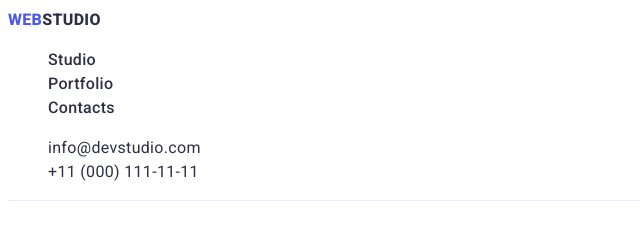
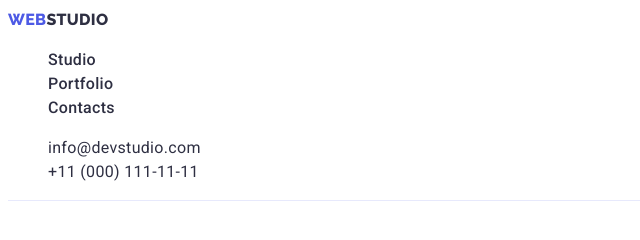
Before and after one commit to roLLlyTHuK/goit-markup-hw-02, a plain HTML site: page index.html in a window 1280 px wide. Shown: the top 240 px of the page, 0-640 px from the left. Drawn offline with Linux system fonts and the light colour scheme.

Commit message:
add fonts raleway

```diff
--- a/css/styles.css
+++ b/css/styles.css
@@ -1,4 +1,4 @@
-@import url('https://fonts.googleapis.com/css2?family=Roboto:wght@400;500;700;800&display=swap');
+@import url('https://fonts.googleapis.com/css2?family=Raleway:wght@800&family=Roboto:wght@400;500;700&display=swap');
 :root{
 /*color-scheme*/
     --iris-color: #4D5AE5;
@@ -29,6 +29,7 @@ header{
     border-bottom: 1px solid #E7E9FC;
 }
 .logo{
+    font-family: 'Raleway', sans-serif;
     text-transform: uppercase;
     font-size: 18;
     font-weight: 800;
--- a/index.html
+++ b/index.html
@@ -8,7 +8,7 @@
     <link rel="preconnect" href="https://fonts.googleapis.com" />
     <link rel="preconnect" href="https://fonts.gstatic.com" crossorigin />
     <link
-      href="https://fonts.googleapis.com/css2?family=Roboto:wght@400;500;700;800&display=swap"
+      href="https://fonts.googleapis.com/css2?family=Raleway:wght@800&family=Roboto:wght@400;500;700&display=swap"
       rel="stylesheet"
     />
     <link rel="stylesheet" href="./css/styles.css" />
```
Also changed, not shown: portfolio.html (+1 -1 lines).
